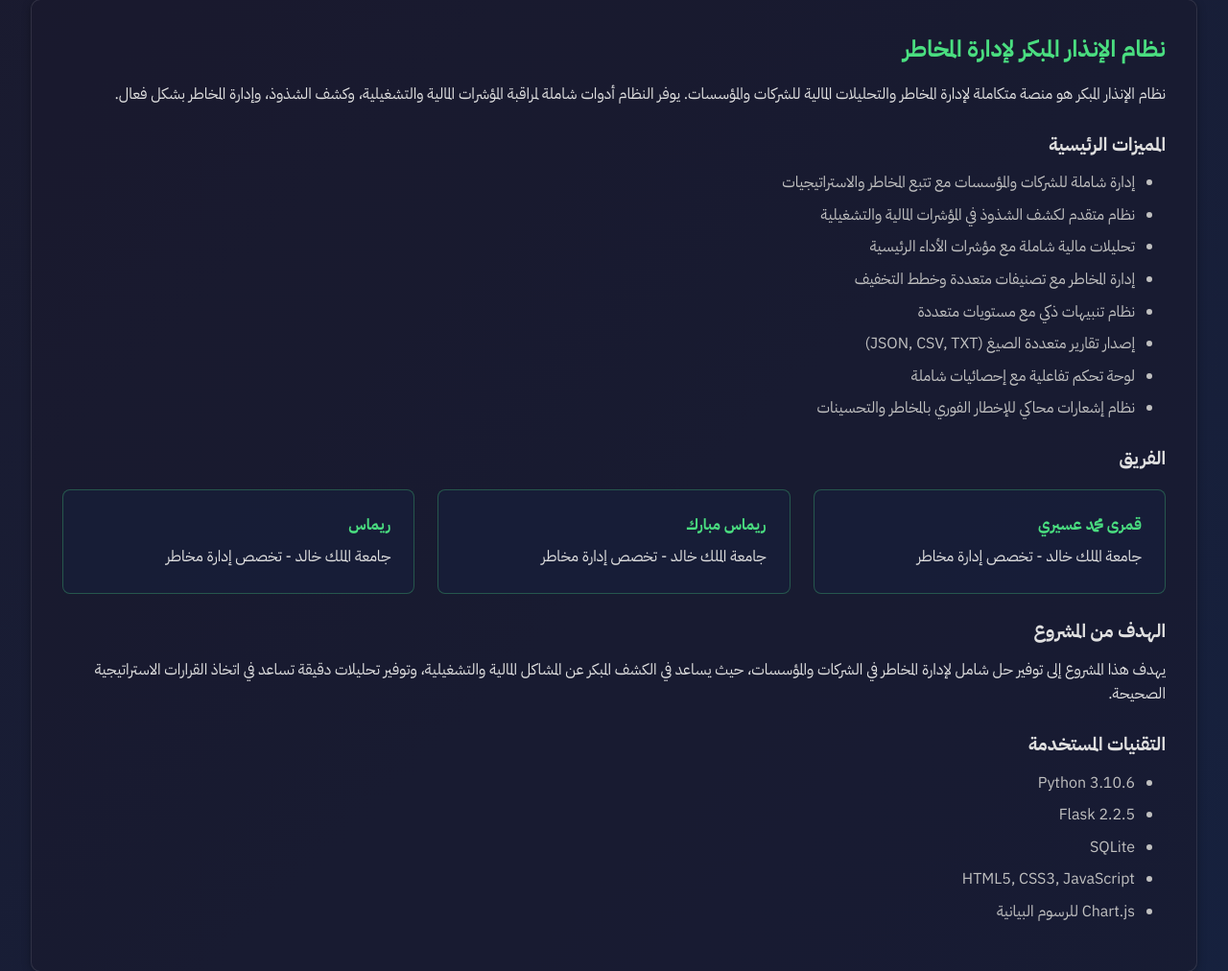
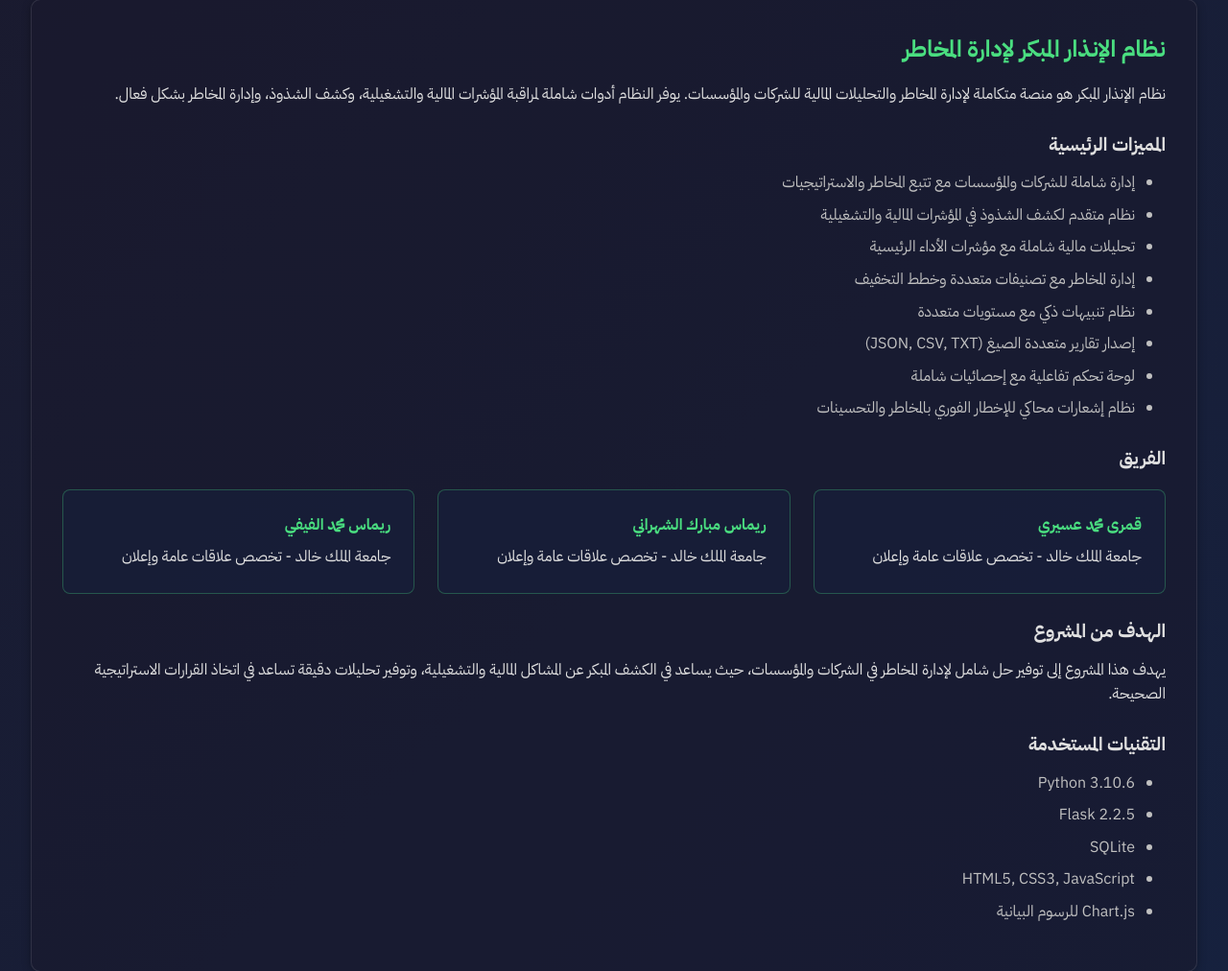
Before and after one commit to trsi-me/Early-Warning-System, a Flask app: page /about in a window 1280 px wide. Shown: the part 187-1199 px from the top of the page at 96% size. Run offline with Flask 2, Linux system fonts and the light colour scheme; a user stored in the database is signed in; data comes from the database, SQL or seed files in the repository; data that the repository does not hold is empty.

```diff
--- a/templates/about.html
+++ b/templates/about.html
@@ -29,15 +29,15 @@
         <div class="team-section">
             <div class="team-member">
                 <h4>قمرى محمد عسيري</h4>
-                <p>جامعة الملك خالد - تخصص إدارة مخاطر</p>
+                <p>جامعة الملك خالد - تخصص علاقات عامة وإعلان</p>
             </div>
             <div class="team-member">
-                <h4>ريماس مبارك</h4>
-                <p>جامعة الملك خالد - تخصص إدارة مخاطر</p>
+                <h4>ريماس مبارك الشهراني</h4>
+                <p>جامعة الملك خالد - تخصص علاقات عامة وإعلان</p>
             </div>
             <div class="team-member">
-                <h4>ريماس</h4>
-                <p>جامعة الملك خالد - تخصص إدارة مخاطر</p>
+                <h4>ريماس محمد الفيفي</h4>
+                <p>جامعة الملك خالد - تخصص علاقات عامة وإعلان</p>
             </div>
         </div>
 
```
